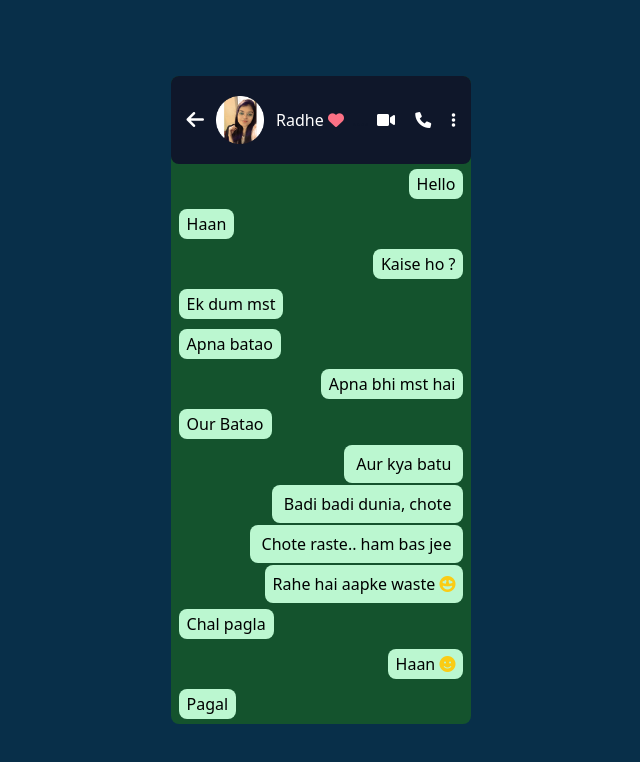
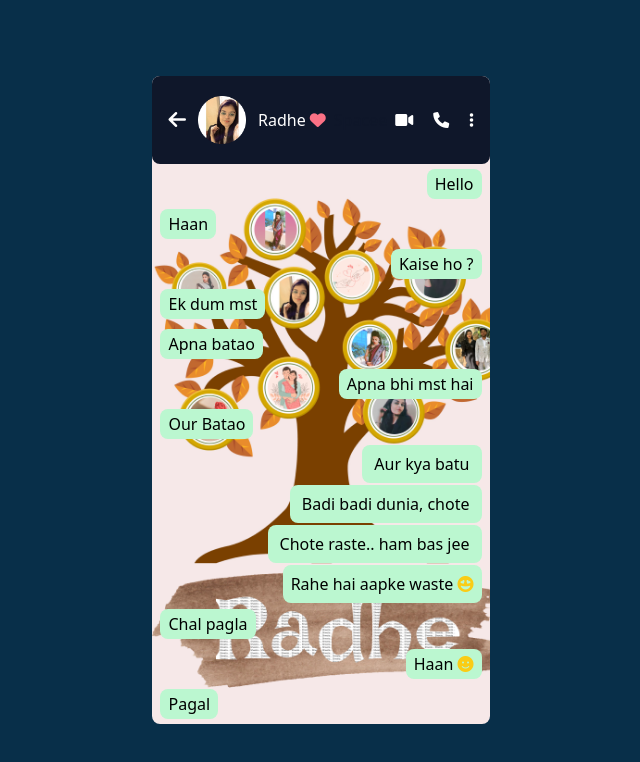
Before and after one commit to mrravipandee/Radhe-2.0, a plain HTML site: page dist/index.html in a window 1280 px wide. Shown: the whole page, without its empty margins (319-959 px from the left). Drawn offline with nearby package versions, Linux system fonts and the light colour scheme.

Commit message:
Change background

```diff
--- a/dist/index.html
+++ b/dist/index.html
@@ -10,14 +10,14 @@
 </head>
 <body class="bg-sky-950">
     <div class="grid place-content-center h-screen mx-4">
-        <div class="bg-green-900 rounded-lg">
+        <div class="bg-green-900 rounded-lg" style="background-image: url('./src/Shwetu-love-tree.png'); background-size: cover; background-repeat: no-repeat; background-color: transparent;">
 
             <div class="flex items-center profile w-full bg-slate-900 space-x-2 p-4 rounded-lg">
                 <i class="fa-solid fa-arrow-left text-white text-xl"></i>
                 <img class="w-14 h-14 p-1" src="./src/shwetu.png" alt="">
                 <p class="text-white mr-4">Radhe <i class="fa-solid fa-heart text-rose-400"></i></p>
 
-                <div class="space-x-10 text-slate-900">....</div>
+                <div class="space-x-10 text-slate-900">Spacee</div>
 
                 <div class="icons space-x-4">
                     <i class="fa-solid fa-video text-white"></i>
```
Also changed, not shown: dist/src/Shwetu-love-tree.png (added), 2 other files.
